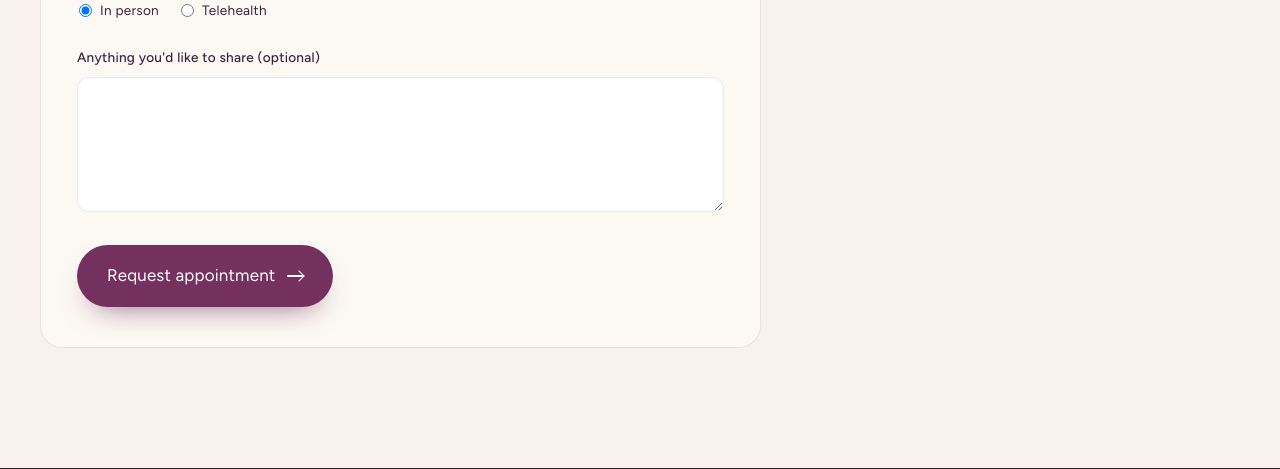
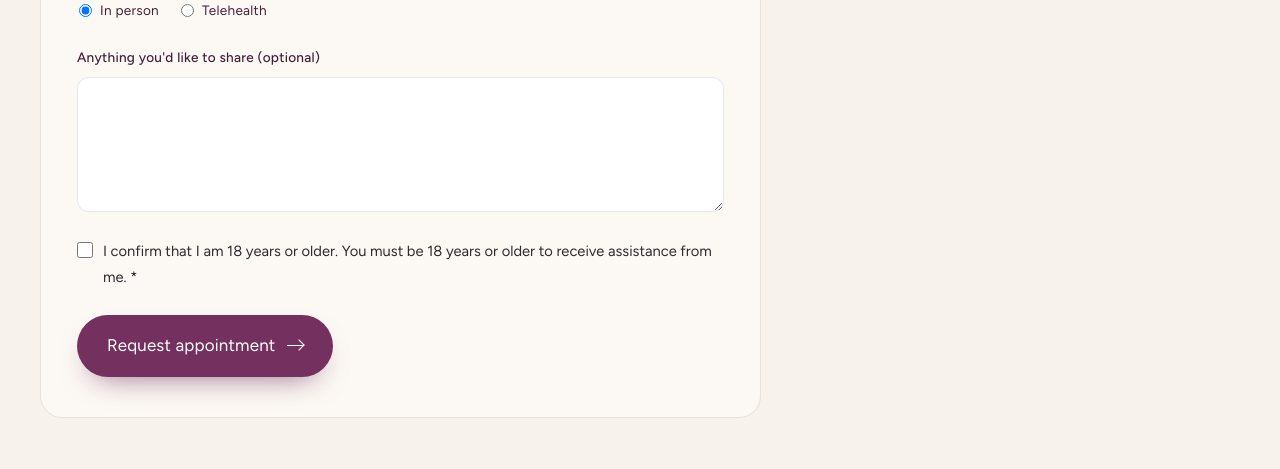
Before and after one commit to farukdesk/traumatherapycentre.com.au, a PHP site: page /book.php in a window 1280 px wide. Shown: the part 1201-1670 px from the top of the page. Run offline with PHP 8.4, Linux system fonts and the light colour scheme; data comes from the database, SQL or seed files in the repository; data that the repository does not hold is empty; some libraries are stand-ins or nearby versions.

Commit message:
Add required 18+ confirmation checkbox to booking form
Co-authored-by: farukdesk <19932172+farukdesk@users.noreply.github.com>

```diff
--- a/assets/css/style.css
+++ b/assets/css/style.css
@@ -312,6 +312,8 @@ footer a:hover{color:#fff}
 .bf-field input:focus,.bf-field textarea:focus{outline:2px solid var(--plum);outline-offset:1px;border-color:transparent}
 .bf-radios{display:flex;gap:22px;padding:6px 2px}
 .bf-radios label{display:inline-flex;align-items:center;gap:8px;font-weight:400;margin:0;cursor:pointer}
+.bf-check label{display:flex;align-items:flex-start;gap:10px;font-weight:400;font-size:.92rem;letter-spacing:0;margin:0;cursor:pointer;color:var(--ink)}
+.bf-check input[type=checkbox]{margin-top:3px;width:16px;height:16px;flex:none;accent-color:var(--plum);cursor:pointer}
 .bf-error{display:block;margin-top:6px;font-size:.82rem;color:#a94436}
 .booking-errors{background:#f7e2df;color:#a94436;border-radius:12px;padding:13px 16px;margin-bottom:20px;font-size:.92rem}
 .booking-form .btn{border:0;cursor:pointer;font:inherit;margin-top:6px}
--- a/book.php
+++ b/book.php
@@ -148,6 +148,11 @@ require __DIR__ . '/includes/header.php';
           <?php if (isset($errors['message'])): ?><span class="bf-error"><?= e($errors['message']) ?></span><?php endif; ?>
         </div>
 
+        <div class="bf-field bf-check">
+          <label><input type="checkbox" name="age_confirm" value="1" required <?= !empty($old['age_confirm']) ? 'checked' : '' ?>> I confirm that I am 18 years or older. You must be 18 years or older to receive assistance from me. *</label>
+          <?php if (isset($errors['age_confirm'])): ?><span class="bf-error"><?= e($errors['age_confirm']) ?></span><?php endif; ?>
+        </div>
+
         <button type="submit" class="btn btn-dark">Request appointment <span class="arr"></span></button>
       </form>
 
--- a/includes/booking.php
+++ b/includes/booking.php
@@ -320,6 +320,7 @@ function booking_validate(array $input): array
         'preferred_date' => trim((string) ($input['preferred_date'] ?? '')),
         'preferred_time' => trim((string) ($input['preferred_time'] ?? '')),
         'message'        => trim((string) ($input['message'] ?? '')),
+        'age_confirm'    => !empty($input['age_confirm']),
     ];
 
     if ($data['name'] === '' || mb_strlen($data['name']) > 120) {
@@ -344,6 +345,9 @@ function booking_validate(array $input): array
     }
     if (mb_strlen($data['message']) > 2000) {
         $errors['message'] = 'Message is too long (max 2000 characters).';
+    }
+    if (!$data['age_confirm']) {
+        $errors['age_confirm'] = 'Please confirm that you are 18 years or older.';
     }
 
     return [$data, $errors];
```
